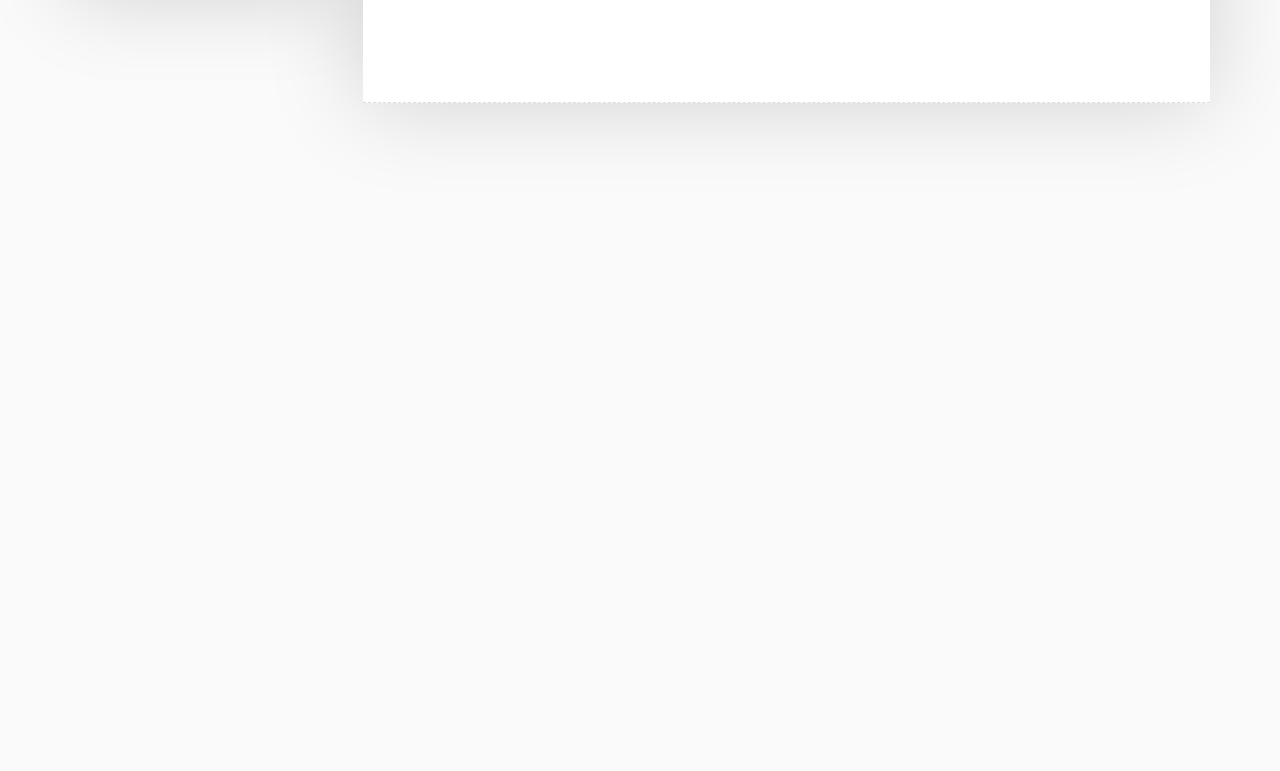
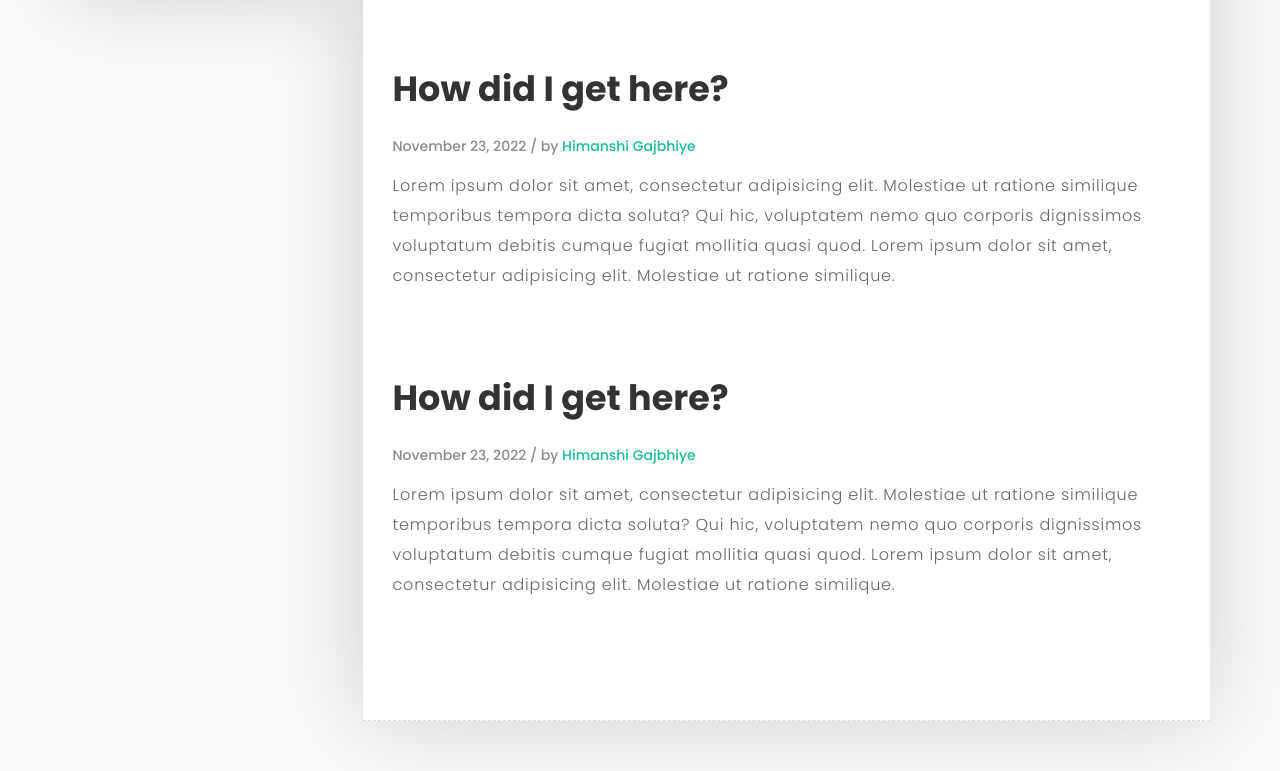
Before and after one commit to Himanshi-24/Himanshi24.github.io, a plain HTML site: page index.html in a window 1280 px wide. Shown: the part 466-1237 px from the top of the page. Before the commit the page ends 800 px from the top, so only its background shows below. Drawn offline with Linux system fonts and the light colour scheme.

Commit message:
Second commit

```diff
--- a/index.html
+++ b/index.html
@@ -99,7 +99,34 @@
                     ratione similique.</p>
                 </div>
                 <!-- Blog Post End -->
-
+                <!-- Blog Post Start -->
+                <div class="col-md-12 blog-post">
+                  <div class="post-title">
+                      <h1>How did I get here?</h1>
+                  </div>
+                  <div class="post-info">
+                    <span>November 23, 2022 / by <a href="#" target="_blank">Himanshi Gajbhiye</a></span>
+                  </div>
+                  <p>Lorem ipsum dolor sit amet, consectetur adipisicing elit. Molestiae ut ratione similique temporibus
+                    tempora dicta soluta? Qui hic, voluptatem nemo quo corporis dignissimos voluptatum debitis cumque
+                    fugiat mollitia quasi quod. Lorem ipsum dolor sit amet, consectetur adipisicing elit. Molestiae ut
+                    ratione similique.</p>
+                </div>
+                <!-- Blog Post End -->
+                <!-- Blog Post Start -->
+                <div class="col-md-12 blog-post">
+                  <div class="post-title">
+                      <h1>How did I get here?</h1>
+                  </div>
+                  <div class="post-info">
+                    <span>November 23, 2022 / by <a href="#" target="_blank">Himanshi Gajbhiye</a></span>
+                  </div>
+                  <p>Lorem ipsum dolor sit amet, consectetur adipisicing elit. Molestiae ut ratione similique temporibus
+                    tempora dicta soluta? Qui hic, voluptatem nemo quo corporis dignissimos voluptatum debitis cumque
+                    fugiat mollitia quasi quod. Lorem ipsum dolor sit amet, consectetur adipisicing elit. Molestiae ut
+                    ratione similique.</p>
+                </div>
+                <!-- Blog Post End -->
 
 
               </div>
```
